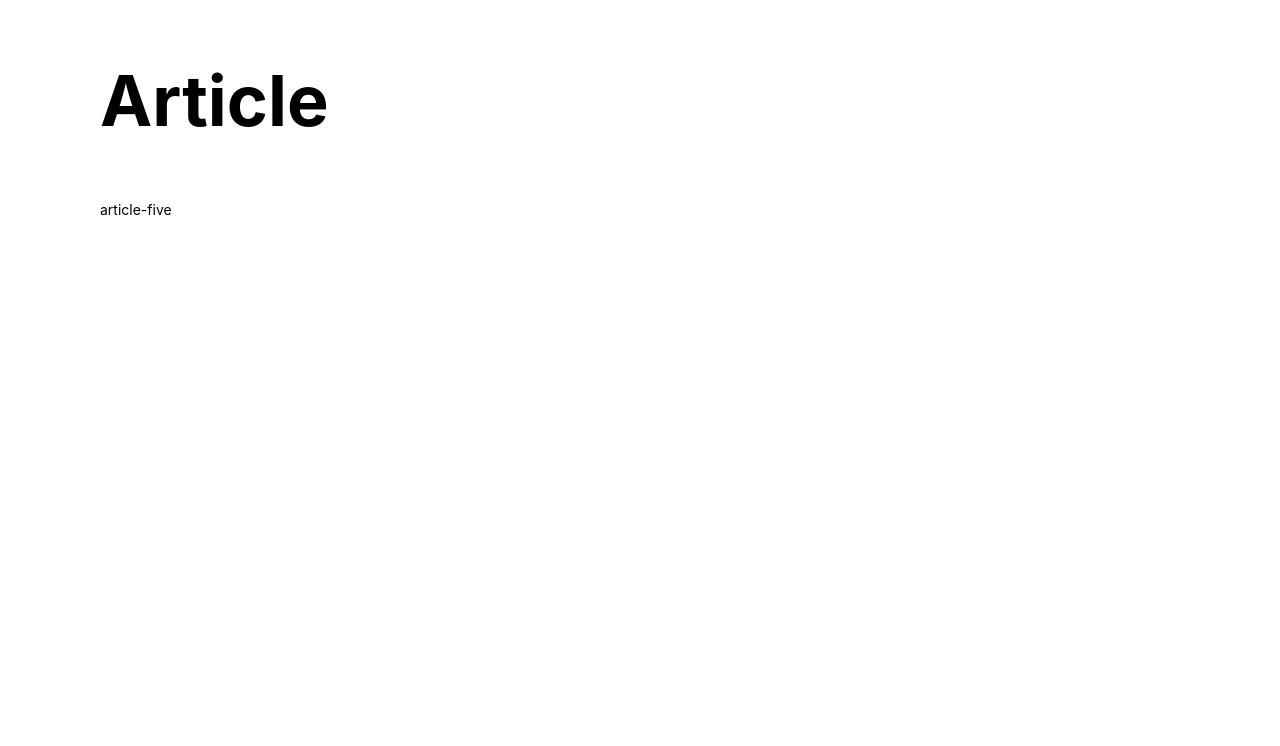
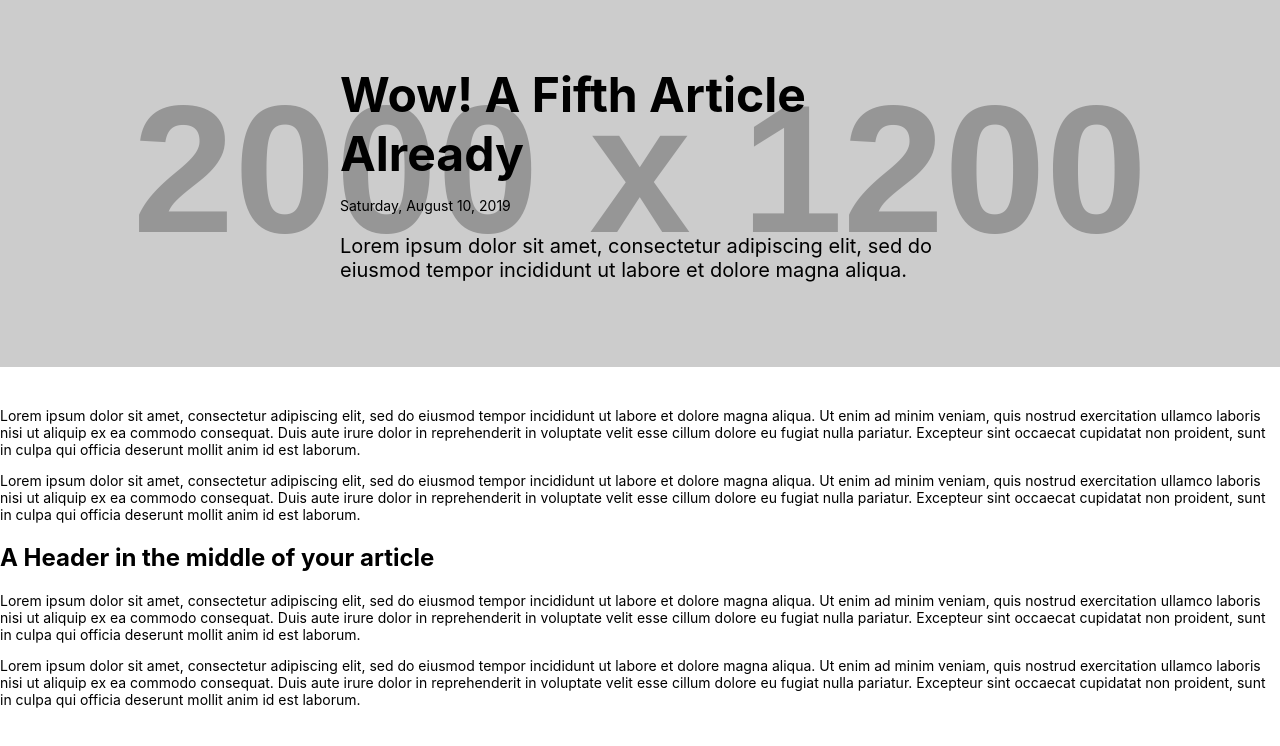
Before and after one commit to mikaylamrogers/exercise-one, a React (Create React App) app: page /article/article-five in a window 1280 px wide. Shown: the top 746 px of the page. Built offline with nearby package versions, Linux system fonts and the light colour scheme.

Commit message:
stylized article pages

```diff
--- a/src/App.css
+++ b/src/App.css
@@ -1,10 +1,11 @@
-.App {
+.App h1 {
+  font-size: 70px;
+}
+
+.ArticleListing {
   margin: 0 auto;
   max-width: 1080px;
-}
-
-.App h1 {
-  font-size: 70px;
+  padding: 0 25px;
 }
 
 .ArticleCard {
@@ -26,5 +27,33 @@
 }
 
 .ArticleCardText {
+  flex-basis: 70%
+}
 
+.ArticleHeaderWrapper {
+  background-color: #e5e5e5;
+  background-size: cover;
+  background-position: center;
+  margin-bottom: 40px;
+  padding-bottom: 45px;
+  padding-top: 65px;
 }
+
+.ArticleHeader {
+  margin: 0 auto 40px;
+  max-width: 600px;
+}
+
+.ArticleHeader h1 {
+  font-size: 48px;
+  margin: 0;
+}
+
+.ArticleHeaderBlurb {
+  font-size: 20px;
+}
+
+.ArticleBody {
+  margin: 0 auto;
+  max-width: 600px;
+}
--- a/src/components/ArticleCard.js
+++ b/src/components/ArticleCard.js
@@ -2,19 +2,24 @@
 
 import { Link } from 'react-router-dom';
 
+import { days, months } from "./dateValues";
+
 function ArticleCard({ articleData }) {
-    const date = articleData.publishedDate;
+    const date = new Date(articleData.publishedDate);
+    const dayOfWeek = date.getDay();
+    const calendarDate = date.getDate();
+    const month = date.getMonth();
+    const year = date.getFullYear();
 
     return (
         <div className="ArticleCard">
-
             <div className="ArticleCardImage">
                 <img src={articleData.image.url} alt={articleData.image.alt} />
             </div>
 
             <div className="ArticleCardText">
                 <h2>{articleData.title}</h2>
-                <p>{date}</p>
+                <p>{`${days[dayOfWeek]}, ${months[month]} ${calendarDate}, ${year}`}</p>
                 <p>{articleData.blurb}</p>
                 <Link to={`/article/${articleData.id}`}>Read More</Link>
             </div>
--- /dev/null
+++ b/src/components/dateValues.js
@@ -0,0 +1,24 @@
+export const days = [
+    "Sunday", // 0
+    "Monday", // 1
+    "Tuesday", // 2
+    "Wednesday", // 3
+    "Thursday", // 4
+    "Friday", // 5
+    "Saturday", // 6
+];
+
+export const months = [
+    "January",
+    "February",
+    "March",
+    "April",
+    "May",
+    "June",
+    "July",
+    "August",
+    "September",
+    "October",
+    "November",
+    "December",
+];
--- a/src/containers/Article.js
+++ b/src/containers/Article.js
@@ -2,15 +2,48 @@
 
 import { useParams } from 'react-router-dom';
 
+import Data from '../components/data';
+
+import { days, months } from "../components/dateValues";
+
 function Article() {
+
     let { id } = useParams();
 
-    console.log("id", id)
+    const articleData = Data.find((article) => article.id === id);
+
+    if(!articleData) return null;
+
+    const date = new Date(articleData.publishedDate);
+    const dayOfWeek = date.getDay();
+    const calendarDate = date.getDate();
+    const month = date.getMonth();
+    const year = date.getFullYear();
 
     return (
-        <section>
-            <h1>Article</h1>
-            <p>{id}</p>
+        <section className="Article">
+            <header className="ArticleHeaderWrapper" style={{  backgroundImage: `url('${articleData.image.url}')`  }}>
+                <div className="ArticleHeader">
+                    <h1>{articleData.title}</h1>
+                    <p>{`${days[dayOfWeek]}, ${months[month]} ${calendarDate}, ${year}`}</p>
+                    <p className="ArticleHeaderBlurb">{articleData.blurb}</p>
+                </div>
+            </header>
+
+            <article class Name="ArticleBody">
+                {articleData.articleText.map((article, i) => {
+                    switch (article.type) {
+                        case "p":
+                            return <p key={i}>{article.data}</p>;
+                        case "h2":
+                            return <h2 key={i}>{article.data}</h2>;
+                        case "h3":
+                            return <h3 key={i}>{article.data}</h3>;
+                        default:
+                            return null;
+                    }
+                })}
+            </article>
         </section>
     );
 }
--- a/src/containers/ArticleListing.js
+++ b/src/containers/ArticleListing.js
@@ -8,7 +8,7 @@
 
 function ArticleListing() {
     return (
-        <main>
+        <main className="ArticleListing">
             <header>
                 <h1>Articles</h1>
             </header>
```
